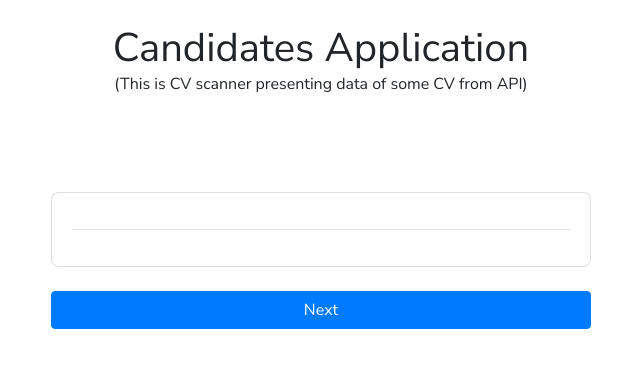
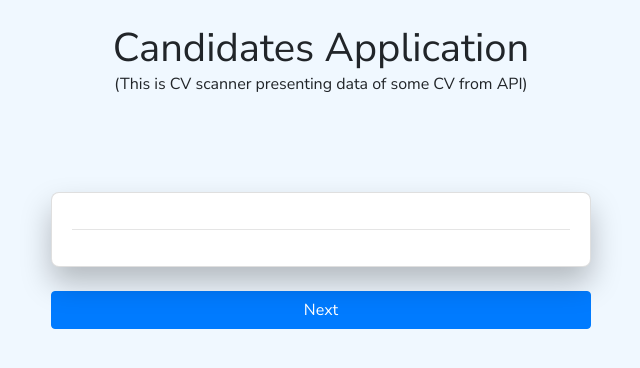
Before and after one commit to Prathu05/cv-scanner, a plain HTML site: page index.html in a window 1280 px wide. Shown: the whole page, without its empty margins (319-959 px from the left). Drawn offline with nearby package versions, Linux system fonts and the light colour scheme; no server answers.

Commit message:
changes in bg

```diff
--- a/styles.css
+++ b/styles.css
@@ -1,5 +1,9 @@
 body{
      font-family: 'Nunito Sans', sans-serif;
+     background-color: aliceblue;
+}
+.card{
+  box-shadow: 0px 16px 30px rgba(0, 0, 0, 0.25);;
 }
 .avatar {
      border: 0.3rem solid rgba(#fff, 0.3);
```
